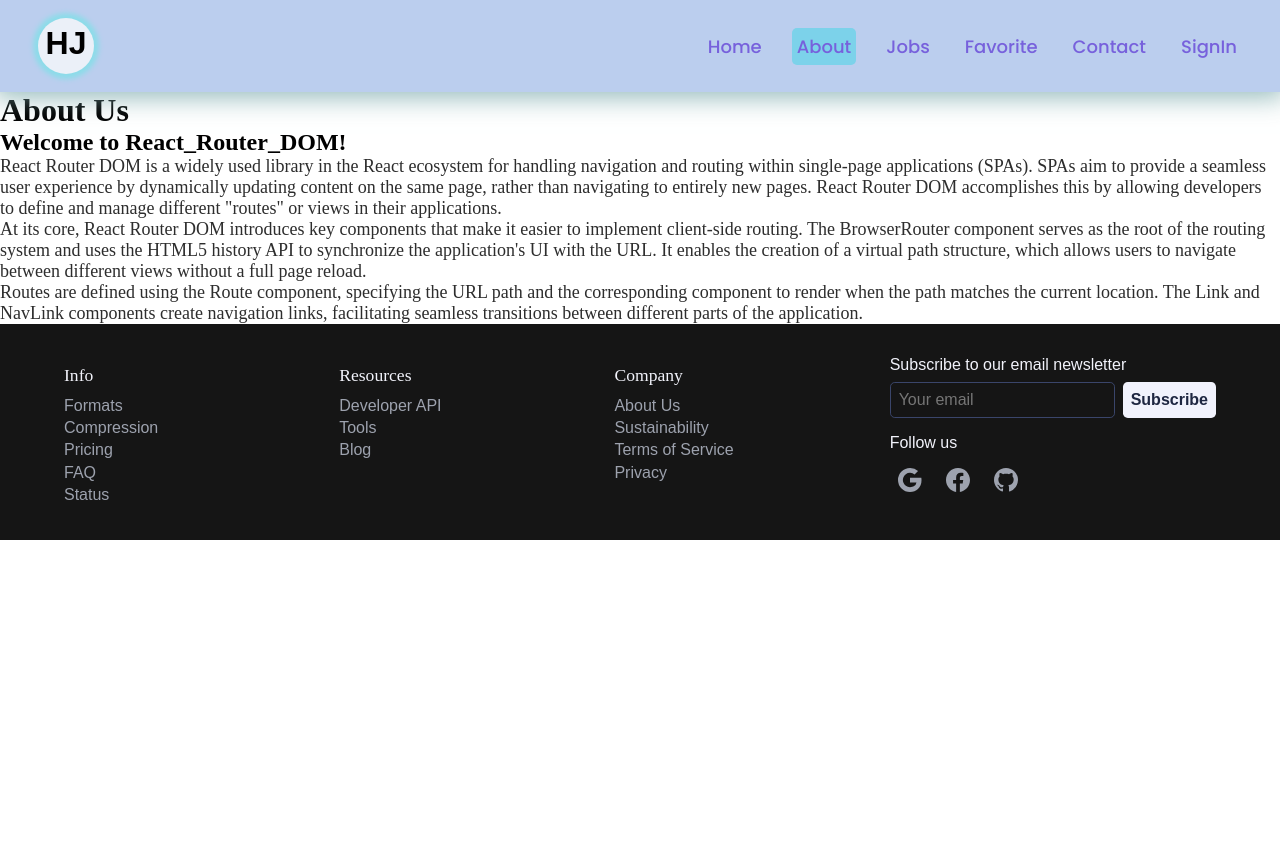
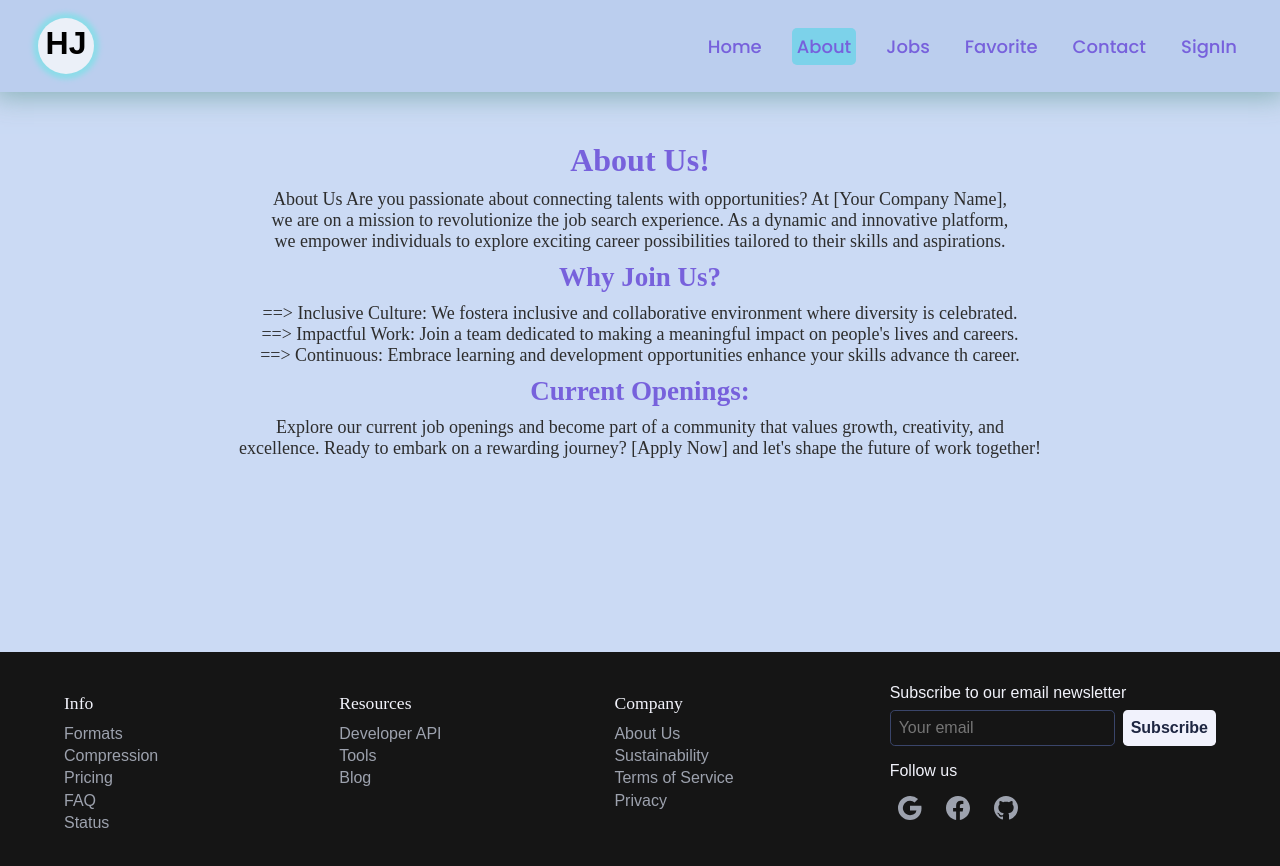
Before and after one commit to dinislam388/Job-Portal-Website, a React (Vite) app: page /about in a window 1280 px wide. Before the commit the page ends 800 px from the top, so only its background shows below. Built offline with nearby package versions, Linux system fonts and the light colour scheme; no server answers; a web font is replaced by a local one.

Commit message:
added About page

```diff
--- a/src/Components/About/AboutComp.css
+++ b/src/Components/About/AboutComp.css
@@ -1,11 +1,15 @@
 .aboutContainer {
-  /* background-color: aqua;
-  z-index: -50; */
+  background-color:#CBDAF4;
+  width: 100%;
+  height: 70vh;
+  padding: 40px;
+  text-align: center;
+  /* z-index: -50; */
 }
 
 .aboutUs{
     max-width: 1000px;
-    height: 65vh;
+    height: 85vh;
     margin: auto;
     padding: 20px;
     text-align: center;
@@ -24,3 +28,10 @@
     font-size: 18px;
     color: #2D2D2D;
   }
+
+  .aboutHeading {
+    color: #7761DC;
+    margin-top: px;
+    text-align: center;
+    padding: 10px;
+  }
--- a/src/Components/About/AboutComp.jsx
+++ b/src/Components/About/AboutComp.jsx
@@ -5,28 +5,31 @@ const AboutComp = () => {
       <div>
         <div>
           <div className="aboutContainer">
-            <h1 className="text-4xl text-[#FF7501] mb-4">About Us</h1>
-            <h2 className="text-2xl mb-5">Welcome to React_Router_DOM!</h2>
+            <h1 className="aboutHeading">About Us!</h1>
             <p className="aboutP">
-              React Router DOM is a widely used library in the React ecosystem
-              for handling navigation and routing within single-page
-              applications (SPAs). SPAs aim to provide a seamless user
-              experience by dynamically updating content on the same page,
-              rather than navigating to entirely new pages. React Router DOM
-              accomplishes this by allowing developers to define and manage
-              different "routes" or views in their applications. <br />
-              At its core, React Router DOM introduces key components that make
-              it easier to implement client-side routing. The BrowserRouter
-              component serves as the root of the routing system and uses the
-              HTML5 history API to synchronize the application's UI with the
-              URL. It enables the creation of a virtual path structure, which
-              allows users to navigate between different views without a full
-              page reload. <br />
-              Routes are defined using the Route component, specifying the URL
-              path and the corresponding component to render when the path
-              matches the current location. The Link and NavLink components
-              create navigation links, facilitating seamless transitions between
-              different parts of the application.
+              About Us Are you passionate about connecting talents with
+              opportunities? At [Your Company Name], <br /> we are on a mission to
+              revolutionize the job search experience. As a dynamic and
+              innovative platform, <br /> we empower individuals to explore exciting
+              career possibilities tailored to their skills and
+              aspirations. <br />
+
+              <h2 className="aboutHeading">Why Join Us?</h2>
+
+              ==> Inclusive Culture: We fostera inclusive and
+              collaborative environment where diversity is celebrated. <br />
+              ==>  Impactful Work: Join a team dedicated to making a meaningful impact on
+              people's lives and careers.
+              <br />
+              ==> Continuous: Embrace learning
+              and development opportunities enhance your skills advance th
+               career.
+              <h2 className="aboutHeading">Current Openings: </h2>
+
+              Explore our current job openings
+              and become part of a community that values growth, creativity, and <br />
+              excellence. Ready to embark on a rewarding journey? [Apply Now]
+              and let's shape the future of work together!
             </p>
           </div>
         </div>
--- a/src/LayOut/ShareComponents/NavBar/NavBar.css
+++ b/src/LayOut/ShareComponents/NavBar/NavBar.css
@@ -74,6 +74,8 @@
   height: 20vh;
   text-align: center;
   border-radius: 0px 0px 10px 10px;
+  box-shadow: 0px 5px 15px #a093d8;
+  /* transition: all 3s ease-out; */
 }
 
 .displayName {
```
